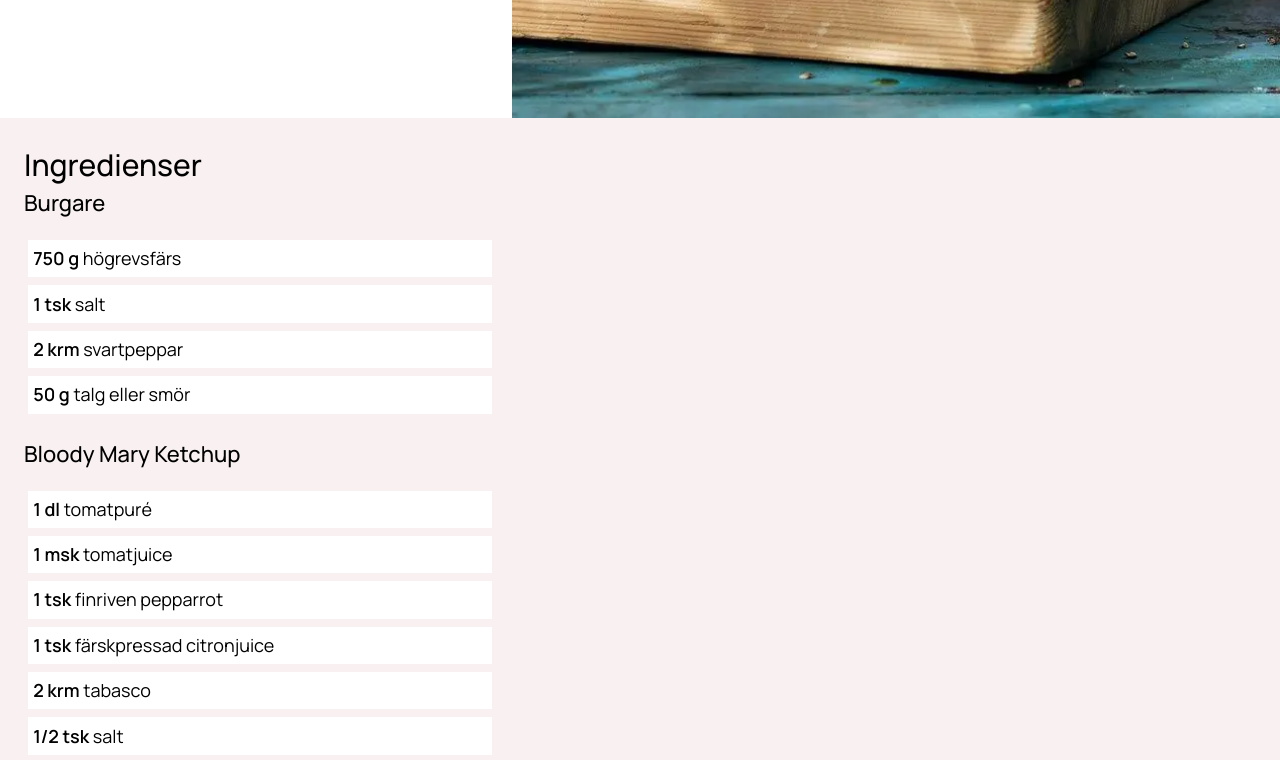
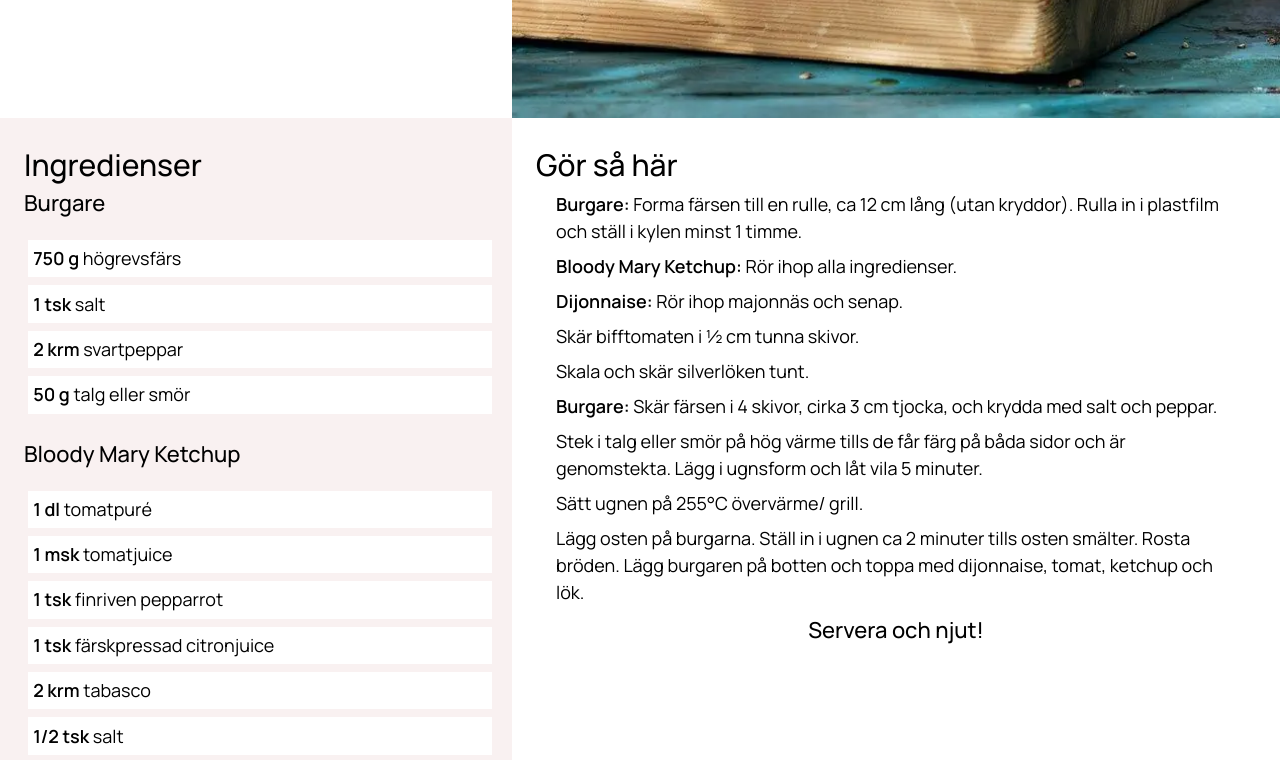
Before and after one commit to TE22E-Zettergren-Simon/projekt1, a plain HTML site: page index.html in a window 1280 px wide. Shown: the part 658-1418 px from the top of the page. Drawn offline with Linux system fonts and the light colour scheme.

Commit message:
lagt till instruktioner

```diff
--- a/index.html
+++ b/index.html
@@ -96,6 +96,35 @@
 				<p><b>4 skivor</b> Svarta Sara eller lagrad cheddar</p>
 				<p><b>4</b> hamburgarbröd</p>
 			</section>
+
+			<section class="instructions">
+				<h2>Gör så här</h2>
+				<p>
+					<b>Burgare:</b> Forma färsen till en rulle, ca 12 cm lång
+					(utan kryddor). Rulla in i plastfilm och ställ i kylen minst
+					1 timme.
+				</p>
+				<p><b>Bloody Mary Ketchup:</b> Rör ihop alla ingredienser.</p>
+				<p><b>Dijonnaise:</b> Rör ihop majonnäs och senap.</p>
+				<p>Skär bifftomaten i ½ cm tunna skivor.</p>
+				<p>Skala och skär silverlöken tunt.</p>
+				<p>
+					<b>Burgare:</b> Skär färsen i 4 skivor, cirka 3 cm tjocka,
+					och krydda med salt och peppar.
+				</p>
+				<p>
+					Stek i talg eller smör på hög värme tills de får färg på
+					båda sidor och är genomstekta. Lägg i ugnsform och låt vila
+					5 minuter.
+				</p>
+				<p>Sätt ugnen på 255°C övervärme/ grill.</p>
+				<p>
+					Lägg osten på burgarna. Ställ in i ugnen ca 2 minuter tills
+					osten smälter. Rosta bröden. Lägg burgaren på botten och
+					toppa med dijonnaise, tomat, ketchup och lök.
+				</p>
+				<p>Servera och njut!</p>
+			</section>
 		</main>
 	</body>
 </html>
--- a/style.css
+++ b/style.css
@@ -81,6 +81,10 @@ body {
 	font-size: var(--fs-400);
 	font-weight: var(--fw-regular);
 	line-height: 1.5;
+}
+
+b {
+	font-weight: var(--fw-bold);
 }
 
 .main-nav__links ul {
@@ -246,6 +250,22 @@ main img {
 	background: var(--clr-neutral-000);
 }
 
-.ingredients b {
-	font-weight: var(--fw-bold);
+.instructions {
+	padding: 1.5rem;
+	background: var(--clr-neutral-000);
 }
+
+.instructions h2 {
+	font-size: var(--fs-700);
+	font-weight: var(--fw-medium);
+}
+
+.instructions p {
+	padding: 0.25rem 1.25rem;
+}
+
+.instructions > p:last-child {
+	text-align: center;
+	font-size: var(--fs-500);
+	font-weight: var(--fw-medium);
+}
```
